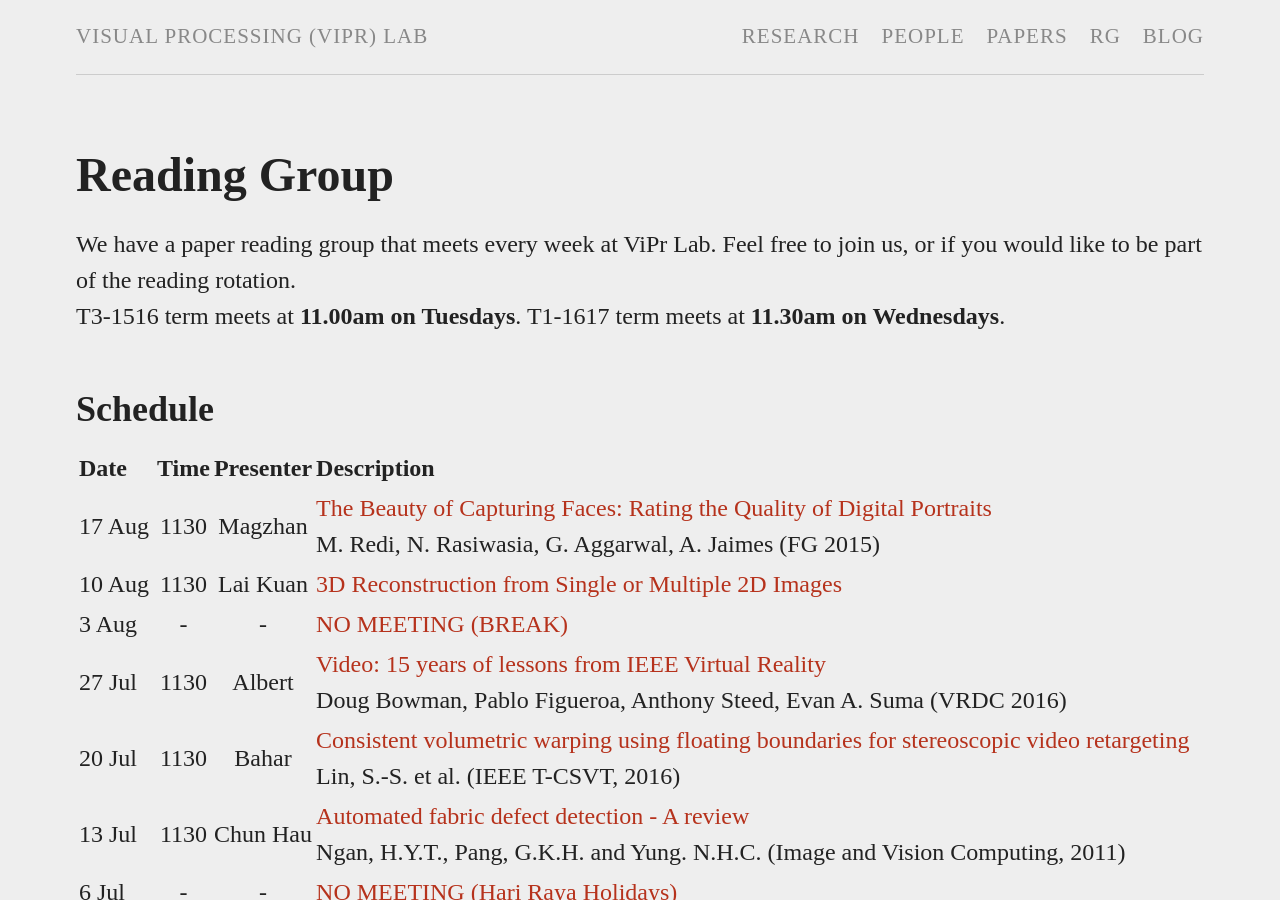
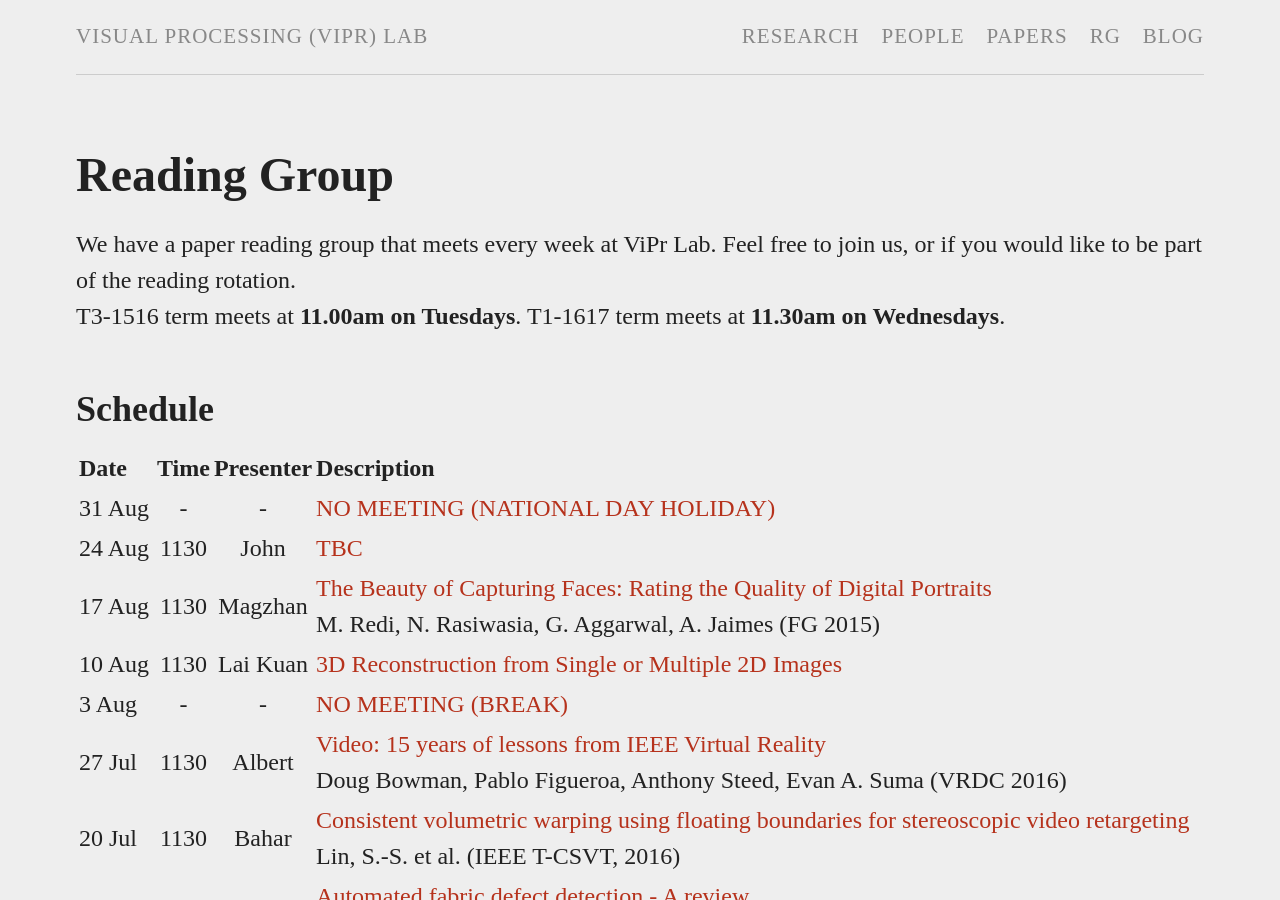
Before and after one commit to viprlab/viprlab.github.io, a Jekyll site: the page built from readinggroup.md, in a window 1280 px wide and 900 px high. Built offline with Jekyll 4.4.1, drawn with Linux system fonts in a browser that asks for light colours.

Commit message:
schedule updates

```diff
--- a/readinggroup.md
+++ b/readinggroup.md
@@ -3,6 +3,16 @@ layout: page
 permalink: /readinggroup/
 title: Reading Group
 reads:
+    - date: "31 Aug"
+      time: "-"
+      presenter: "-"
+      paper: "NO MEETING (NATIONAL DAY HOLIDAY)"
+      details: ""
+    - date: "24 Aug"
+      time: "1130"
+      presenter: "John"
+      paper: "TBC"
+      details: ""
     - date: "17 Aug"
       time: "1130"
       presenter: "Magzhan"
```
